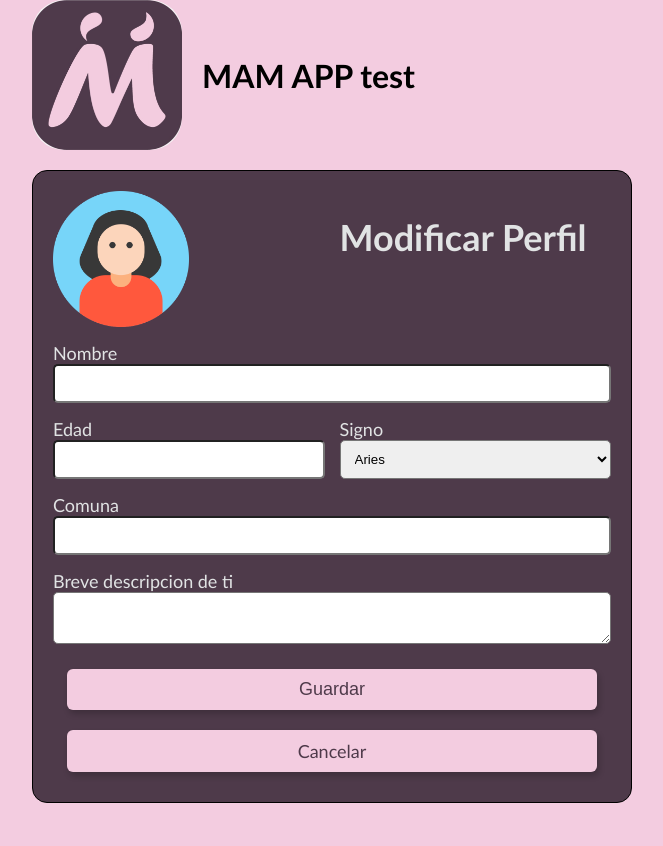
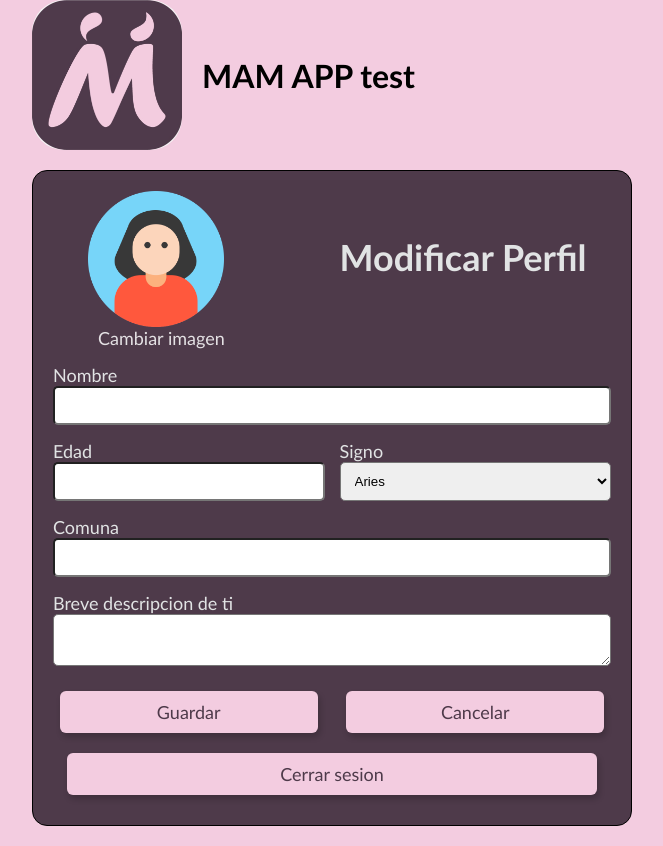
Before and after one commit to franciscopanchosalazar/mamApp, a Flask app: page /modificar_perfil in a window 1280 px wide. Shown: the part 20-866 px from the top of the page, without its empty margins (308-971 px from the left). Before the commit the page ends 823 px from the top, so only its background shows below. Run offline with Flask 3, Linux system fonts and the light colour scheme; the visitor is signed in with stand-in values (Sample User, id 1).

Commit message:
Organizacion de carpeta imagenes y cambio boton modificar perfil

```diff
--- a/static/style.css
+++ b/static/style.css
@@ -61,7 +61,6 @@ a{
 }
 
 /* Utilizado para modificar color de letras de los campos */
-
 .campoObscuro, .campoCompletoObscuro {
     color: #e1e3e4;
 }
@@ -91,6 +90,25 @@ a{
     gap: 20px;
 }
 
+/* Ajuste de imagen y titulos seccion saludo y página*/
+.campoClaro img, .campoObscuro img {
+    padding: 0px 0px 0px 35px;
+}
+
+#linkModificarPerfil {
+    color: #4e3a4a;
+    padding-left: 60px;
+}
+
+#linkCambiarImagen {
+    color: #e4e1e4;
+    padding-left: 45px;
+}
+
+#tituloModificarPerfil, #tituloPerfil{
+    padding: 20px 0px 0px 0px;
+}
+
 /* Comportamiento y estetica de todos los botones */
 .botones{
     display: block;
@@ -101,7 +119,11 @@ a{
     color: #4e3a4a;
     border: none;
     border-radius: 6px;
+
     font-size: 18px;
+    font-family: inherit;
+    font-weight: normal;
+
     box-shadow: 2px 4px 6px rgba(0, 0, 0, 0.2);
     text-align: center;
     cursor: pointer;
--- a/templates/editProfile.html
+++ b/templates/editProfile.html
@@ -7,7 +7,7 @@
 
 <div class="containerPrincipal">
     <div class="encabezados">
-        <img src="{{ url_for('static', filename='images/mamApp.jpg') }}" alt="Logo MamApp" class="logo">
+        <img src="{{ url_for('static', filename='images/logos/mamApp.jpg') }}" alt="Logo MamApp" class="logo">
         <h1 id="titulo">MAM APP test</h1>
     </div>
 
@@ -19,7 +19,8 @@
 
                 <!-- Espacio para la foto -->
                 <div class="campoObscuro">
-                    <img class="ajusteImagenes" src="{{ url_for('static', filename='images/avatarTest.png') }}"  alt="Foto avatar">
+                    <img class="ajusteImagenes" src="{{ url_for('static', filename='images/avatars/avatarTest.png') }}"  alt="Foto avatar">
+                    <a id="linkCambiarImagen" href="#">Cambiar imagen</a>
                 </div>
 
                 <div class="campoObscuro">
@@ -69,14 +70,18 @@
                 </div>
 
                 <!-- Septima fila -->
-                <div class="campoCompletoObscuro">
+                <div class="campoObscuro">
                     <button type="submit" class="botones">Guardar</button>
+                </div>
+
+                <div class="campoObscuro">
+                    <a href="{{ url_for('perfil') }}" class="botones">Cancelar</a>
                 </div>
             </div>
         </form>
 
         <div class="campoCompletoObscuro">
-            <a href="{{ url_for('perfil') }}" class="botones">Cancelar</a>
+            <a href="{{ url_for('logout') }}" class="botones">Cerrar sesion</a>
         </div>
     </div>
 </div>
--- a/templates/map.html
+++ b/templates/map.html
@@ -6,7 +6,7 @@
 {% block content %}
 <div class="containerPrincipal">
     <div class="encabezados">
-        <img src="{{ url_for('static', filename='images/mamApp.jpg') }}" alt="Logo MamApp" class="logo">
+        <img src="{{ url_for('static', filename='images/logos/mamApp.jpg') }}" alt="Logo MamApp" class="logo">
         <h1 id="titulo">MAM APP test</h1>
     </div>
 
--- a/templates/register.html
+++ b/templates/register.html
@@ -7,7 +7,7 @@
 
 <div class="containerPrincipal">
     <div class="encabezados">
-        <img src="{{ url_for('static', filename='images/mamApp.jpg') }}" alt="Logo MamApp" class="logo">
+        <img src="{{ url_for('static', filename='images/logos/mamApp.jpg') }}" alt="Logo MamApp" class="logo">
         <h1 id="titulo">MAM APP test</h1>
     </div>
 
```
Also changed, not shown: templates/dashboard.html (+3 -10 lines), static/images/avatars/avatar2.png (added), static/images/avatars/avatarTest.png (renamed from static/images/avatarTest.png), static/images/logos/mamApp.jpg (renamed from static/images/mamApp.jpg).
